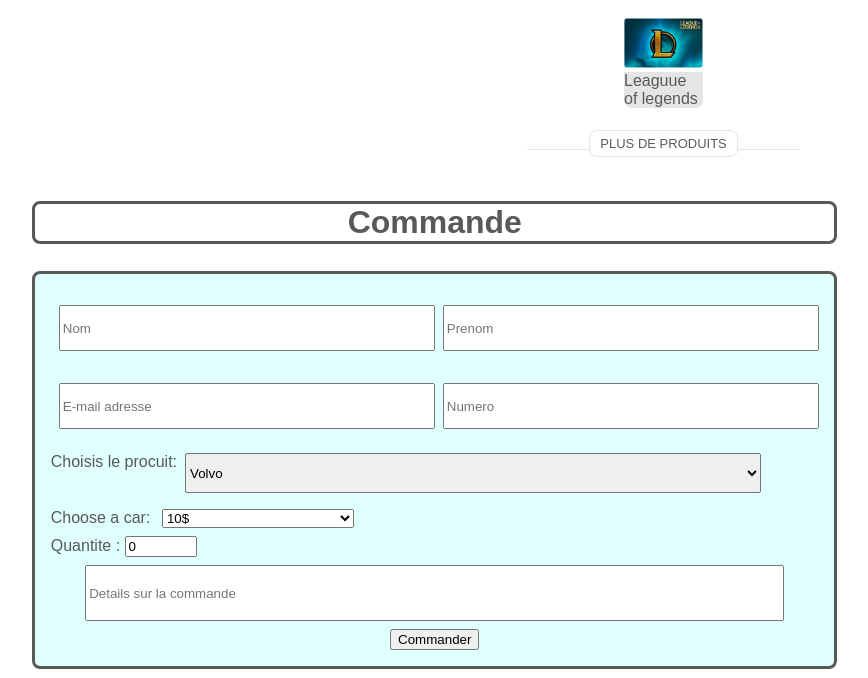
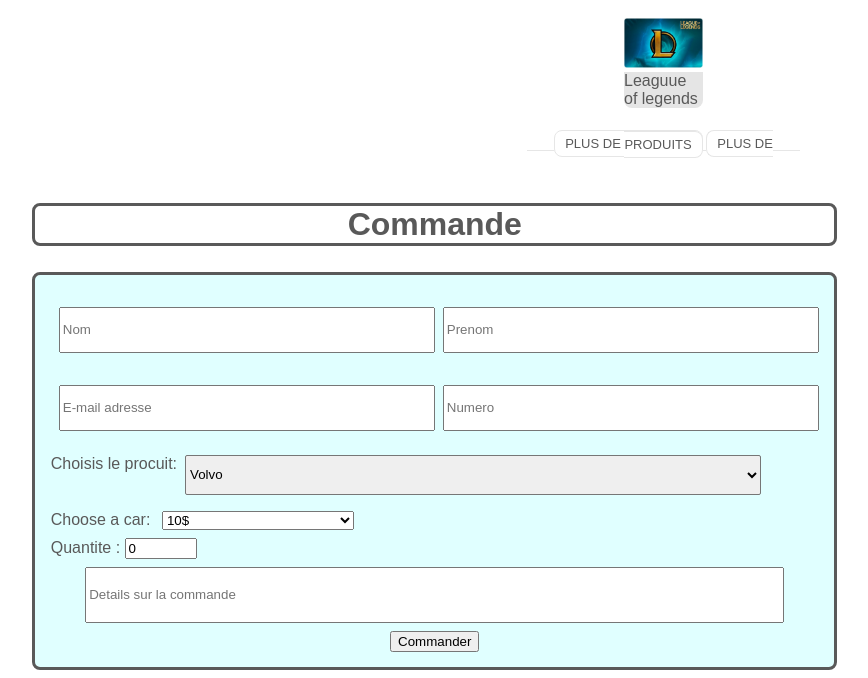
Before and after one commit to Joki004/bsb.github.io, a website: page index.html in a window 1280 px wide. Shown: the part 1900-2578 px from the top of the page, without its empty margins (198-1066 px from the left). Drawn offline with nearby package versions, Linux system fonts and the light colour scheme.

```diff
--- a/index.html
+++ b/index.html
@@ -296,6 +296,7 @@
 
             <div class="more_product">
                 <span>Plus de produits</span>
+                <span>Plus de produits</span>
             </div>
                 </div>
         </div>
```
